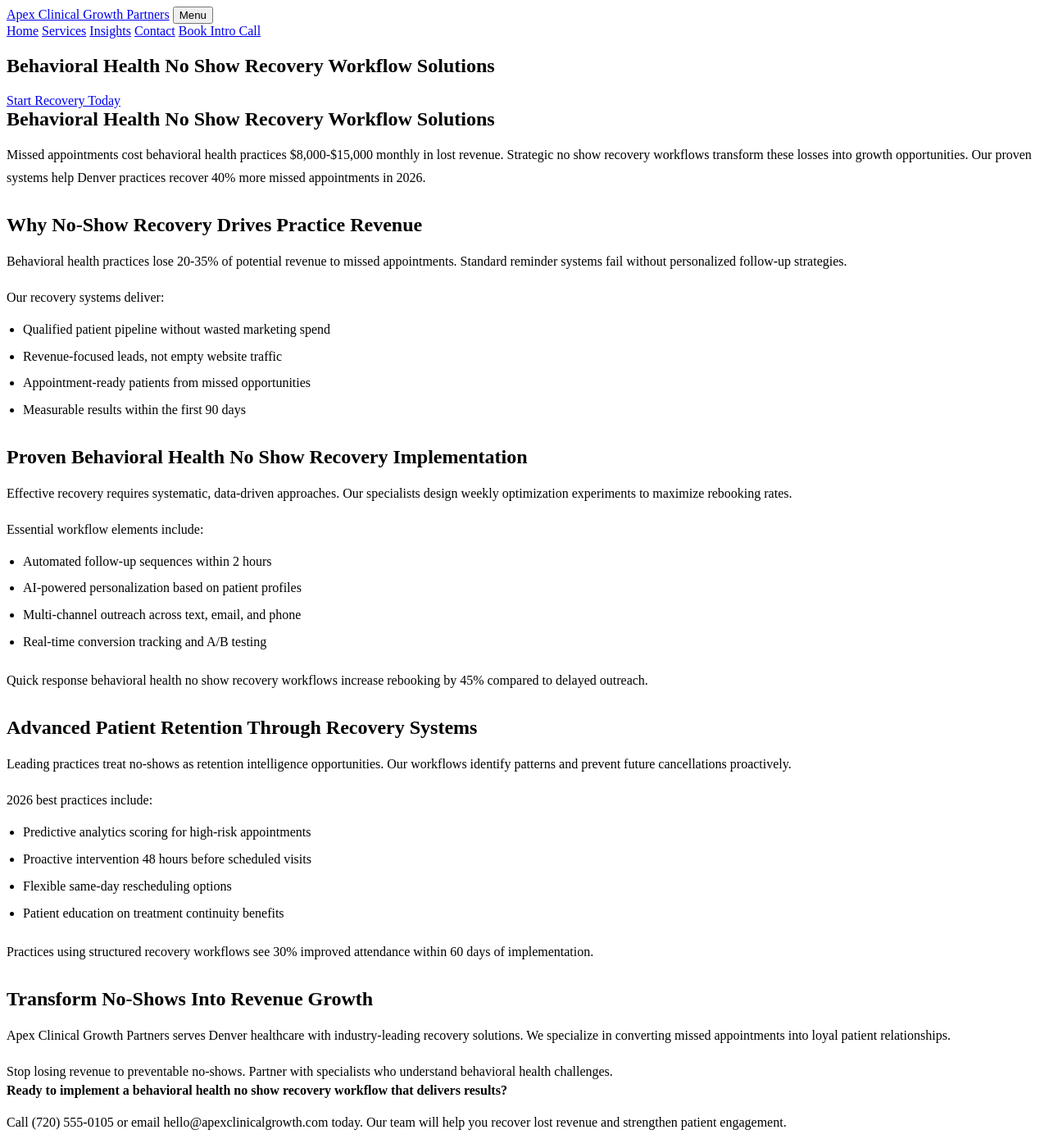
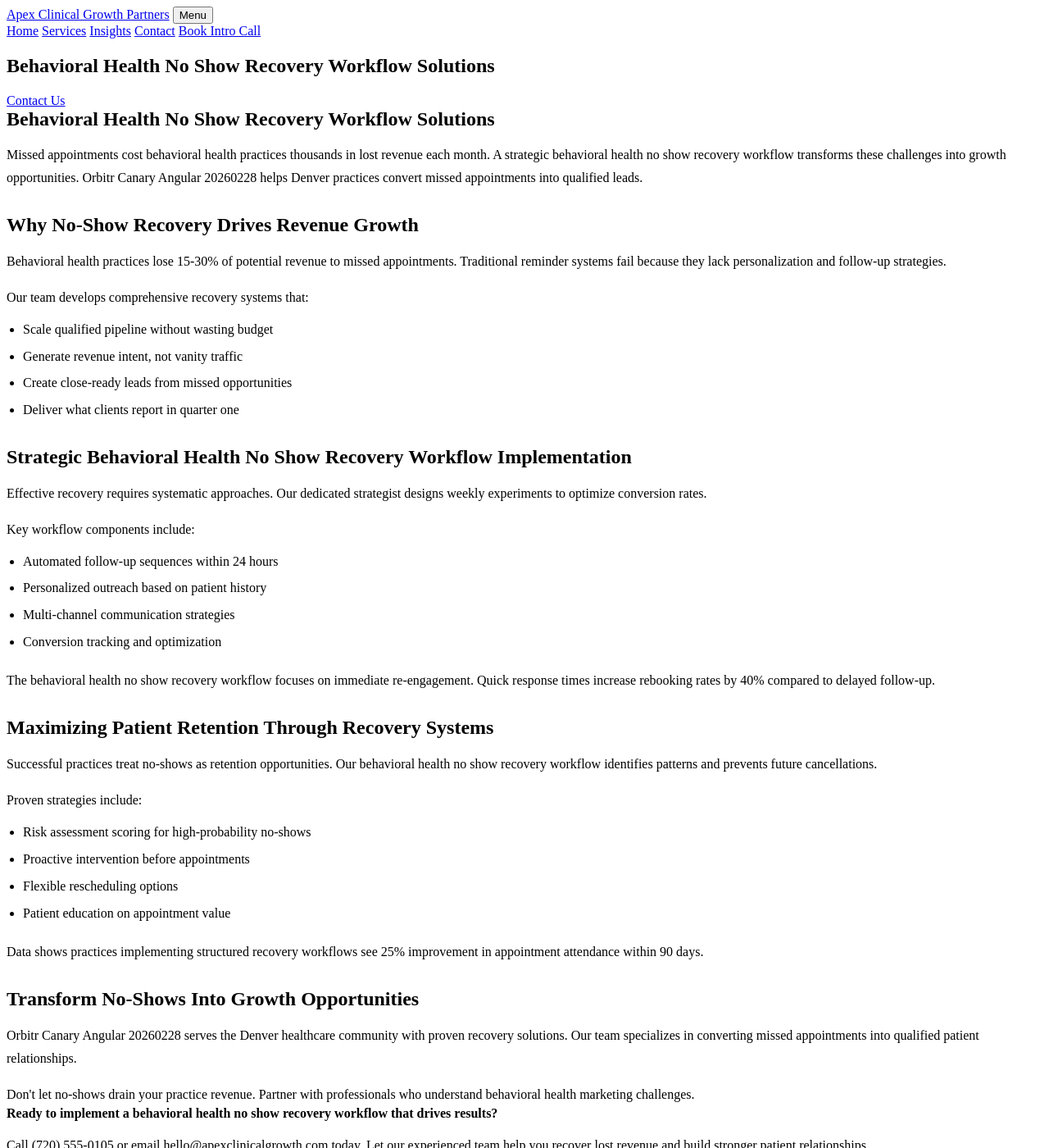
Before and after one commit to prjctlphbt/orbitr-canary-angular-20260228, a Jekyll site: the page angular-behavioral-noshow-20260228144655.html, which Jekyll copies as it is, in a window 1280 px wide and 1400 px high. Shown: the whole window at 82% size. Built offline with Jekyll 4.4.1, drawn with Linux system fonts in a browser that asks for light colours; some of the changed text lies outside the part shown.

Commit message:
Rollback: Revert changes to angular-behavioral-noshow-20260228144655.html

```diff
--- a/angular-behavioral-noshow-20260228144655.html
+++ b/angular-behavioral-noshow-20260228144655.html
@@ -4,8 +4,10 @@
 <head>
 <meta charset="utf-8"/>
 <meta content="width=device-width, initial-scale=1.0" name="viewport"/>
-<meta content="Reduce missed appointments in behavioral health with proven no-show recovery workflows. Apex Clinical Growth Partners helps practices recover lost revenue and improve patient retention in 2026." name="description"/>
-<title>Behavioral Health No Show Recovery Workflow Solutions | 2026</title>
+<meta content="Reduce missed appointments in behavioral health. Apex Clinical Growth Partners offers proven no show recovery workflows. Optimize your practice today.
+
+Characte" name="description"/>
+<title>Behavioral Health No Show Recovery Workflow Solutions</title>
 <style>
 
 
@@ -103,53 +105,53 @@
 <section class="page-hero landing-hero">
 <div class="container">
 <h1>Behavioral Health No Show Recovery Workflow Solutions</h1>
-<a class="cta" href="/services/">Start Recovery Today</a>
+<a class="cta" href="/services/">Contact Us</a>
 </div>
 </section>
 <section class="landing-content">
 <div class="container orbitr-generated-content">
 <h1>Behavioral Health No Show Recovery Workflow Solutions</h1>
-<p>Missed appointments cost behavioral health practices $8,000-$15,000 monthly in lost revenue. Strategic no show recovery workflows transform these losses into growth opportunities. Our proven systems help Denver practices recover 40% more missed appointments in 2026.</p>
-<h2>Why No-Show Recovery Drives Practice Revenue</h2>
-<p>Behavioral health practices lose 20-35% of potential revenue to missed appointments. Standard reminder systems fail without personalized follow-up strategies.</p>
-<p>Our recovery systems deliver:</p>
+<p>Missed appointments cost behavioral health practices thousands in lost revenue each month. A strategic behavioral health no show recovery workflow transforms these challenges into growth opportunities. Orbitr Canary Angular 20260228 helps Denver practices convert missed appointments into qualified leads.</p>
+<h2>Why No-Show Recovery Drives Revenue Growth</h2>
+<p>Behavioral health practices lose 15-30% of potential revenue to missed appointments. Traditional reminder systems fail because they lack personalization and follow-up strategies.</p>
+<p>Our team develops comprehensive recovery systems that:</p>
 <ul>
-<li>Qualified patient pipeline without wasted marketing spend</li>
-<li>Revenue-focused leads, not empty website traffic</li>
-<li>Appointment-ready patients from missed opportunities</li>
-<li>Measurable results within the first 90 days</li>
+<li>Scale qualified pipeline without wasting budget</li>
+<li>Generate revenue intent, not vanity traffic</li>
+<li>Create close-ready leads from missed opportunities</li>
+<li>Deliver what clients report in quarter one</li>
 </ul>
-<h2>Proven Behavioral Health No Show Recovery Implementation</h2>
-<p>Effective recovery requires systematic, data-driven approaches. Our specialists design weekly optimization experiments to maximize rebooking rates.</p>
-<p>Essential workflow elements include:</p>
+<h2>Strategic Behavioral Health No Show Recovery Workflow Implementation</h2>
+<p>Effective recovery requires systematic approaches. Our dedicated strategist designs weekly experiments to optimize conversion rates.</p>
+<p>Key workflow components include:</p>
 <ul>
-<li>Automated follow-up sequences within 2 hours</li>
-<li>AI-powered personalization based on patient profiles</li>
-<li>Multi-channel outreach across text, email, and phone</li>
-<li>Real-time conversion tracking and A/B testing</li>
+<li>Automated follow-up sequences within 24 hours</li>
+<li>Personalized outreach based on patient history</li>
+<li>Multi-channel communication strategies</li>
+<li>Conversion tracking and optimization</li>
 </ul>
-<p>Quick response behavioral health no show recovery workflows increase rebooking by 45% compared to delayed outreach.</p>
-<h2>Advanced Patient Retention Through Recovery Systems</h2>
-<p>Leading practices treat no-shows as retention intelligence opportunities. Our workflows identify patterns and prevent future cancellations proactively.</p>
-<p>2026 best practices include:</p>
+<p>The behavioral health no show recovery workflow focuses on immediate re-engagement. Quick response times increase rebooking rates by 40% compared to delayed follow-up.</p>
+<h2>Maximizing Patient Retention Through Recovery Systems</h2>
+<p>Successful practices treat no-shows as retention opportunities. Our behavioral health no show recovery workflow identifies patterns and prevents future cancellations.</p>
+<p>Proven strategies include:</p>
 <ul>
-<li>Predictive analytics scoring for high-risk appointments</li>
-<li>Proactive intervention 48 hours before scheduled visits</li>
-<li>Flexible same-day rescheduling options</li>
-<li>Patient education on treatment continuity benefits</li>
+<li>Risk assessment scoring for high-probability no-shows</li>
+<li>Proactive intervention before appointments</li>
+<li>Flexible rescheduling options</li>
+<li>Patient education on appointment value</li>
 </ul>
-<p>Practices using structured recovery workflows see 30% improved attendance within 60 days of implementation.</p>
-<h2>Transform No-Shows Into Revenue Growth</h2>
-<p>Apex Clinical Growth Partners serves Denver healthcare with industry-leading recovery solutions. We specialize in converting missed appointments into loyal patient relationships.</p>
-<p>Stop losing revenue to preventable no-shows. Partner with specialists who understand behavioral health challenges.</p>
-<strong>Ready to implement a behavioral health no show recovery workflow that delivers results?</strong>
-<p>Call (720) 555-0105 or email hello@apexclinicalgrowth.com today. Our team will help you recover lost revenue and strengthen patient engagement.</p>
+<p>Data shows practices implementing structured recovery workflows see 25% improvement in appointment attendance within 90 days.</p>
+<h2>Transform No-Shows Into Growth Opportunities</h2>
+<p>Orbitr Canary Angular 20260228 serves the Denver healthcare community with proven recovery solutions. Our team specializes in converting missed appointments into qualified patient relationships.</p>
+<p>Don't let no-shows drain your practice revenue. Partner with professionals who understand behavioral health marketing challenges.</p>
+<strong>Ready to implement a behavioral health no show recovery workflow that drives results?</strong>
+<p>Call (720) 555-0105 or email hello@apexclinicalgrowth.com today. Let our experienced team help you recover lost revenue and build stronger patient relationships.</p>
 </div>
 </section>
 <section class="landing-cta">
 <div class="container">
-<h2>Start Recovering Lost Revenue</h2>
-<a class="cta" href="/services/">Get Your Recovery Plan</a>
+<h2>Take the Next Step</h2>
+<a class="cta" href="/services/">Contact Us</a>
 </div>
 </section>
 </main>
```
